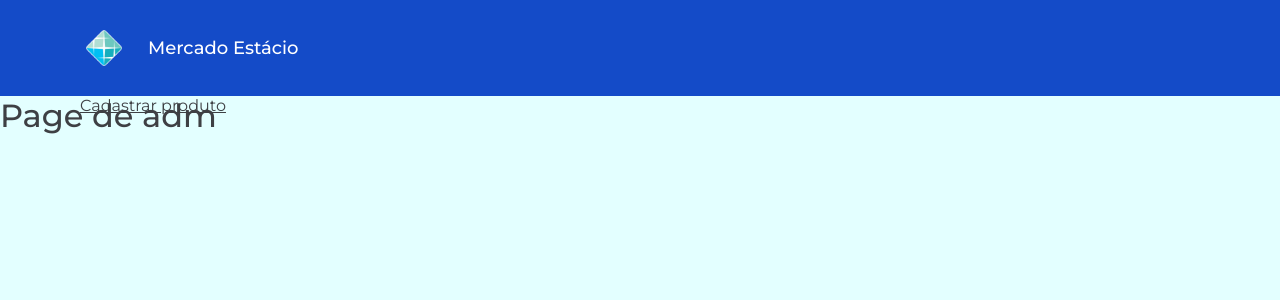
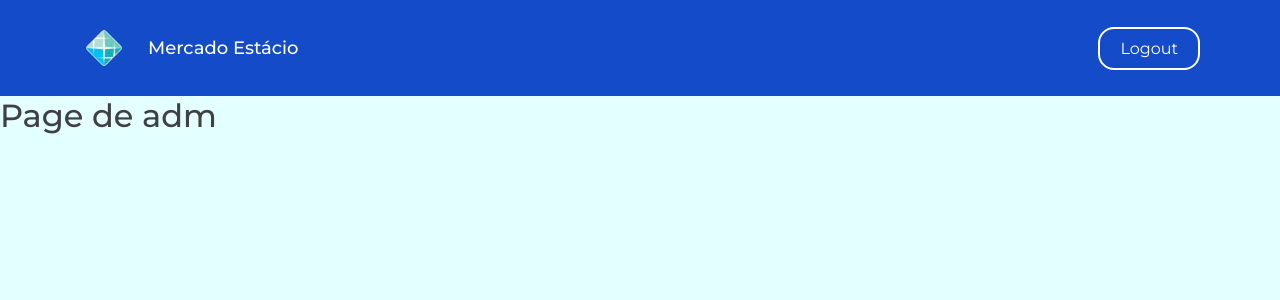
Before and after one commit to gabriel-santi/projeto-mercantil-estacio, a Django app: page / in a window 1280 px wide. Shown: the top 300 px of the page. Run offline with Django 4.2, Linux system fonts and the light colour scheme; a user stored in the database is signed in; data comes from the database, SQL or seed files in the repository; both versions use the stored data as it was after the commit.

Commit message:
Adicionando botão de logout

```diff
--- a/app_mercado/static/styles/home.css
+++ b/app_mercado/static/styles/home.css
@@ -65,11 +65,12 @@ header {
     top: 0;
     z-index: 1;
     padding: 0 80px;
+    display: flex;
+    justify-content: space-between;
 }
 
 .logo-container {
     height: 100%;
-    width: 100%;
     display: flex;
     flex-direction: row;
     align-items: center;
@@ -83,6 +84,28 @@ header {
 .logo-container h1 {
     color: #ffffff;
     font-size: large;
+}
+
+header>a {
+    text-decoration: none;
+    display: flex;
+    align-items: center;
+}
+
+.logout {
+    background-color: transparent;
+    color: white;
+    border: white 2px solid;
+    padding: 10px 20px;
+    border-radius: 16px;
+    transition: 300ms;
+}
+
+.logout:hover {
+    background-color: white;
+    color: var(--cor-azul-primario);
+    border: var(--cor-azul-primario);
+    scale: 1.05;
 }
 
 /* CONTEUDO */
--- a/app_mercado/templates/home/index.html
+++ b/app_mercado/templates/home/index.html
@@ -21,8 +21,8 @@
             <img src="{% static 'assets/logo_estacio.png' %}" alt="logo" class="logo">
             <h1>Mercado Estácio</h1>
         </div>
-        <a href="cadastrar">
-            <div class="btn-cadastro">Cadastrar produto</div>
+        <a href="logout">
+            <div class="btn logout">Logout</div>
         </a>
     </header>
     {% if user.is_authenticated and not user.is_staff and not user.is_superuser %}
--- a/app_mercado/urls.py
+++ b/app_mercado/urls.py
@@ -5,5 +5,6 @@ urlpatterns = [
     path('', views.index, name='index'),
     path('cadastrar', views.cadastrar, name='cadastrar'),
     path('login/', views.login_view, name='login'),
+    path('logout/', views.logout, name='logout'),
     path('register/', views.register_view, name='register'),
 ]
--- a/app_mercado/views.py
+++ b/app_mercado/views.py
@@ -1,6 +1,6 @@
 from django.shortcuts import render, redirect
 from django.contrib.auth.forms import UserCreationForm, AuthenticationForm
-from django.contrib.auth import login, authenticate
+from django.contrib.auth import login, authenticate, logout as django_logout
 from django.http import HttpResponse
 from django.template import loader
 from django.core.paginator import Paginator
@@ -53,6 +53,11 @@ def login_view(request):
         else:
             return render(request, 'home/login.html', {'form': AuthenticationForm(), 'erro': 'Usuário/senha inválido'})
 
+@login_required(login_url='/login/')
+def logout(request):
+    django_logout(request)
+    return redirect('login')
+
 def register_view(request):
     if request.method == 'POST':
         username = request.POST['username']
```
Also changed, not shown: db.sqlite3.
